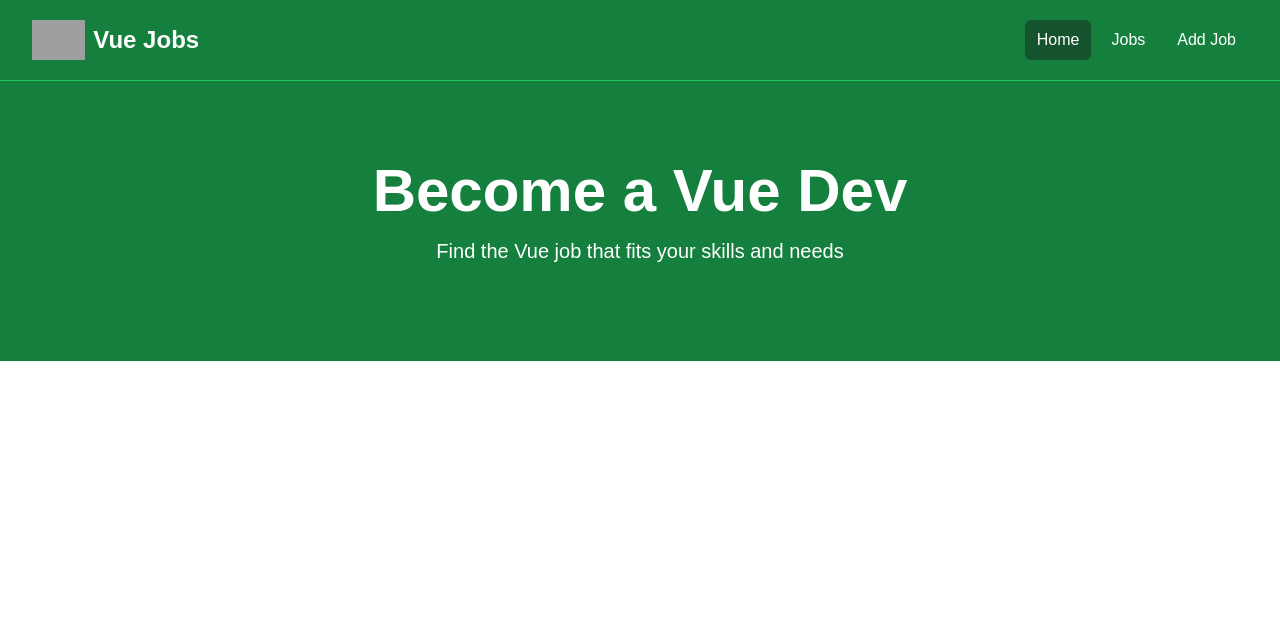
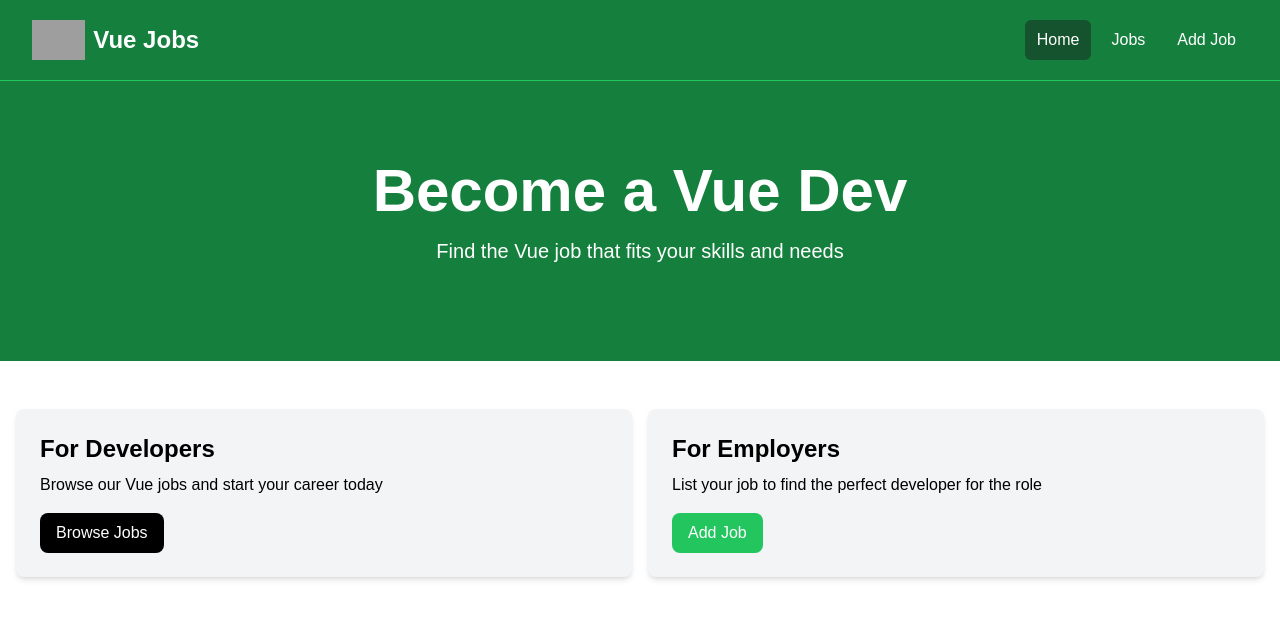
Before and after one commit to ahmadalnaib/vue-2014, a Vue app: page / in a window 1280 px wide. Shown: the top 618 px of the page. Built offline with nearby package versions, Linux system fonts and the light colour scheme; grey boxes are pictures that could not be loaded.

Commit message:
add slot

```diff
--- a/src/App.vue
+++ b/src/App.vue
@@ -1,8 +1,10 @@
 <script setup>
 import Navbar from './components/Navbar.vue';
 import Hero from './components/Hero.vue';
+import HomeCards from './components/HomeCards.vue';
 </script>
 <template>
   <Navbar />
   <Hero />
+  <HomeCards />
 </template>
--- /dev/null
+++ b/src/components/Card.vue
@@ -0,0 +1,8 @@
+<script setup>
+</script>
+
+<template>
+    <div class="bg-gray-100 p-6 rounded-lg shadow-md">
+      <slot></slot>
+    </div>
+</template>
--- /dev/null
+++ b/src/components/HomeCards.vue
@@ -0,0 +1,37 @@
+<script setup>
+import Card from '@/components/Card.vue'
+</script>
+
+<template>
+      <!-- Developers and Employers -->
+      <section class="py-4">
+      <div class="container-xl lg:container m-auto">
+        <div class="grid grid-cols-1 md:grid-cols-2 gap-4 p-4 rounded-lg">
+          <Card>
+            <h2 class="text-2xl font-bold">For Developers</h2>
+            <p class="mt-2 mb-4">
+              Browse our Vue jobs and start your career today
+            </p>
+            <a
+              href="jobs.html"
+              class="inline-block bg-black text-white rounded-lg px-4 py-2 hover:bg-gray-700"
+            >
+              Browse Jobs
+            </a>
+          </Card>
+          <Card >
+            <h2 class="text-2xl font-bold">For Employers</h2>
+            <p class="mt-2 mb-4">
+              List your job to find the perfect developer for the role
+            </p>
+            <a
+              href="add-job.html"
+              class="inline-block bg-green-500 text-white rounded-lg px-4 py-2 hover:bg-green-600"
+            >
+              Add Job
+            </a>
+          </Card>
+        </div>
+      </div>
+    </section>
+</template>
```
